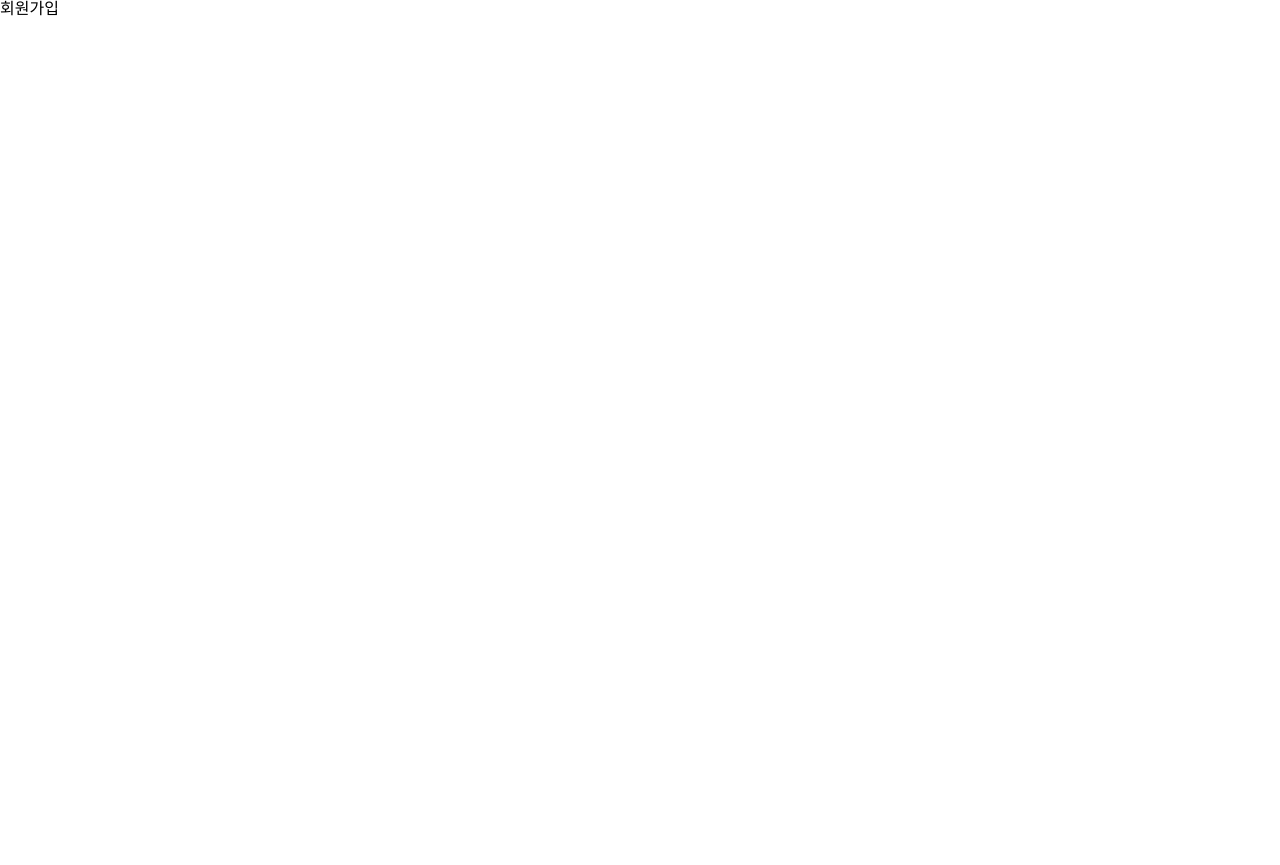
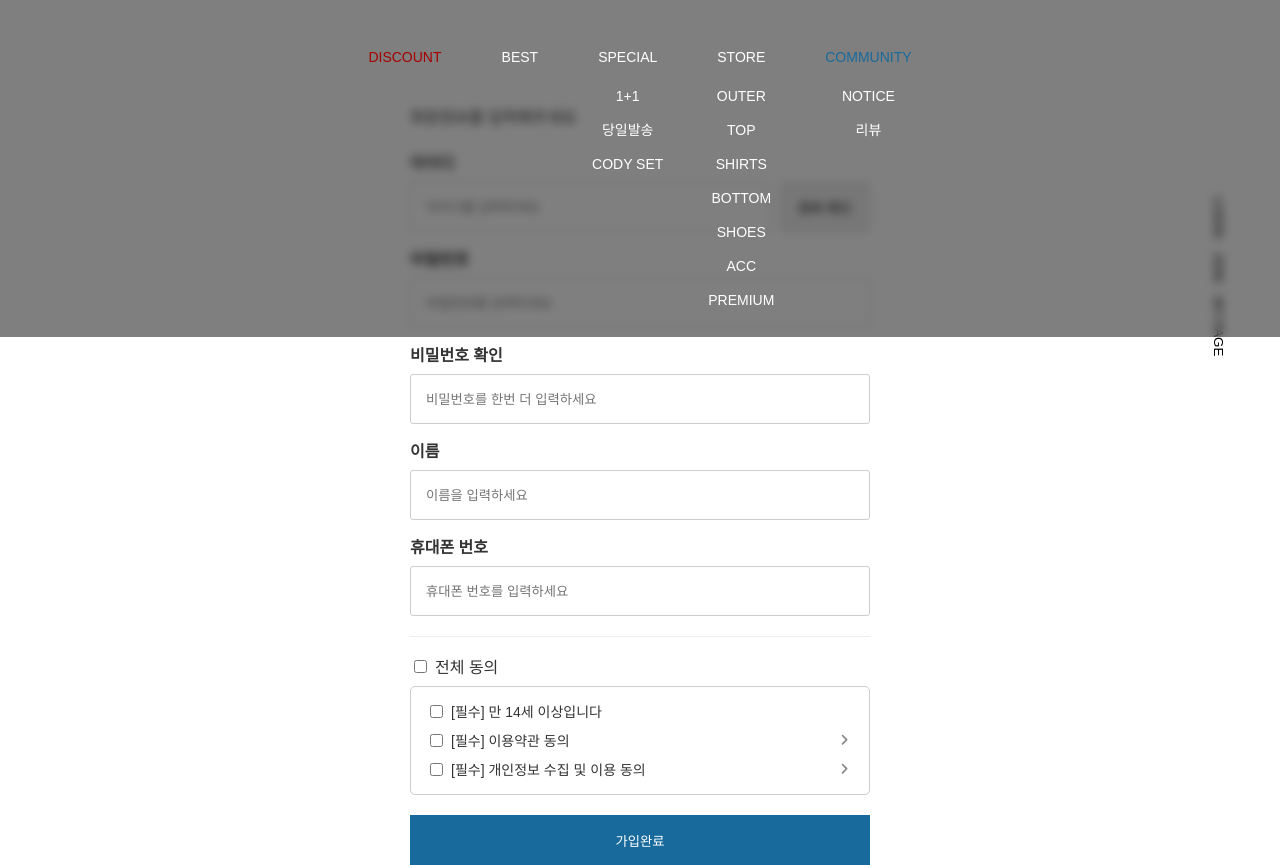
Before and after one commit to JeongbinYoon/shopping-mall, a React (Create React App) app: page /join in a window 1280 px wide. Before the commit the page ends 800 px from the top, so only its background shows below. Built offline with nearby package versions, Linux system fonts and the light colour scheme.

Commit message:
Create Join: style

```diff
--- a/src/App.tsx
+++ b/src/App.tsx
@@ -32,6 +32,7 @@ footer, header, hgroup, menu, nav, section {
 }
 body {
 	line-height: 1;
+  color: #333;
 }
 ol, ul {
 	list-style: none;
--- a/src/atoms.ts
+++ b/src/atoms.ts
@@ -621,6 +621,7 @@ export const discountItemState = atom<IItem[]>({
   ],
 });
 
+// 옵션 선택
 export interface selectOption {
   color?: string | null;
   size?: string | null;
@@ -645,6 +646,12 @@ export const selectedItemState = atom<selectOption[]>({
       size: null,
     },
   ],
+});
+
+// 관심상품 등록
+export const isLikedState = atom<boolean>({
+  key: "isliked",
+  default: false,
 });
 
 // 상세정보 탭
--- a/src/components/NewItem.tsx
+++ b/src/components/NewItem.tsx
@@ -31,7 +31,7 @@ function NewItem() {
     slidesToShow: 4,
     slidesToScroll: 1,
     swipeToSlide: true,
-    autoplay: false,
+    autoplay: true,
     autoplaySpeed: 2500,
     pauseOnHover: true,
   };
--- a/src/detail.json
+++ b/src/detail.json
@@ -14,7 +14,7 @@
     "discountRate": 30,
     "color": ["블랙", "그레이", "오트밀", "화이트멜란지"],
     "size": ["S", "M", "L", "XL", "2XL"],
-    "category": ["DISCOUNT", "overnightShipping"],
+    "category": ["discount", "overnightShipping"],
     "summary": "기본중에 기본!\n맨인스토어 자체제작! 감탄 레이어드 분또 티셔츠!\n2만장이상의 판매량과 수많은 후기가 입증합니다!\ncheck point!\n1. 브랜드에서만 사용되는 고급 기능성 분또 원단으로 탄탄하게 착용 가능!\n2. 오랜기간 입어도 줄거나 늘어남이 없는 기능성 티!\n3. 여러번의 샘플링을 통한 핏, 늘어남 없는 라운드부분에 특별히 신경써서 제작!\n4. 단품은 물론 레이어드용으로 적당한 기장감과 트랜디한 앞뒤편차의 트임!\n5. 탄탄한 원단으로 비침이 없으며 건조기에 세탁해도 줄지않는 복원력!\n6. 브랜드 전문 공장에서 제작되어 탄탄한 봉제와 가성비 대비 높은 퀄리티!\n-\nColor - 블랙. 화이트\n-\nSize - M. L, XL\n-\n180/64 L 착용\n-\nM - 어깨 50 가슴 58.5 팔기장 62 총장 앞 67.5 / 뒤 70\nL - 어깨 53 가슴 59 팔기장 63 총장 앞 68.5 / 뒤 71\nXL - 어깨 54 가슴 62 팔기장 64 총장 앞 74 뒤 77\n-\nFabric - 폴리 70% 레이온 26% 스판 4%",
     "stock_quantity": 25,
     "create_date": 1661920032550
--- a/src/routes/Join.tsx
+++ b/src/routes/Join.tsx
@@ -1,5 +1,203 @@
+import styled from "styled-components";
+import Header from "../components/Header";
+import { FontAwesomeIcon } from "@fortawesome/react-fontawesome";
+import { faAngleRight } from "@fortawesome/free-solid-svg-icons";
+
+const Container = styled.div`
+  display: flex;
+  flex-direction: column;
+  max-width: 460px;
+  margin: 0 auto;
+  margin-top: 110px;
+  p {
+    margin-bottom: 10px;
+  }
+`;
+
+const Form = styled.form`
+  display: flex;
+  flex-direction: column;
+
+  .areas {
+    padding-bottom: 20px;
+    margin-bottom: 20px;
+    border-bottom: 1px solid #eee;
+  }
+
+  .submitBtn {
+    height: 50px;
+    margin-top: 20px;
+    color: #fff;
+    background-color: #186a9c;
+    border: none;
+  }
+`;
+
+const Input = styled.input`
+  height: 50px;
+`;
+
+const Area = styled.div`
+  display: flex;
+  flex-direction: column;
+  padding-top: 20px;
+  label {
+    font-weight: 700;
+  }
+  input {
+    margin-top: 10px;
+    padding-left: 15px;
+    border: 1px solid ${(props) => props.theme.borderColor};
+    border-radius: 3px;
+  }
+`;
+
+const IdArea = styled(Area)`
+  flex-direction: row;
+  .idInput {
+    width: 360px;
+    display: flex;
+    flex-direction: column;
+  }
+  .checkId {
+    width: 90px;
+    height: 50px;
+    margin-top: auto;
+    margin-left: auto;
+    border: 1px solid ${(props) => props.theme.borderColor};
+    border-radius: 5px;
+    cursor: pointer;
+  }
+`;
+
+const Terms = styled.div`
+  display: flex;
+  flex-direction: column;
+
+  label {
+    margin-left: 5px;
+  }
+  input:hover {
+    cursor: pointer;
+  }
+  label:hover {
+    cursor: pointer;
+  }
+  .termsArea {
+    padding: 15px;
+    border: 1px solid ${(props) => props.theme.borderColor};
+    border-radius: 5px;
+    .term {
+      display: flex;
+      align-items: center;
+      margin-bottom: 10px;
+      font-size: 14px;
+      button {
+        color: ${(props) => props.theme.textColor2};
+        margin-left: auto;
+        background-color: transparent;
+        border: none;
+        cursor: pointer;
+      }
+    }
+    .term:last-child {
+      margin: 0;
+    }
+  }
+
+  .checkAll {
+    margin-bottom: 10px;
+  }
+`;
+
 function Join() {
-  return <div>회원가입</div>;
+  return (
+    <>
+      <Header />
+      <Container>
+        <p>회원정보를 입력해주세요</p>
+        <Form>
+          <div className="areas">
+            <IdArea className="idArea">
+              <div className="idInput">
+                <label htmlFor="id">아이디</label>
+                <Input
+                  type="text"
+                  placeholder="아이디를 입력하세요"
+                  name="id"
+                />
+              </div>
+              <button className="checkId">중복 확인</button>
+            </IdArea>
+
+            <Area>
+              <label htmlFor="pw">비밀번호</label>
+              <Input
+                type="password"
+                placeholder="비밀번호를 입력하세요"
+                name="pw"
+              />
+            </Area>
+
+            <Area>
+              <label htmlFor="pw2">비밀번호 확인</label>
+              <Input
+                type="password"
+                placeholder="비밀번호를 한번 더 입력하세요"
+                name="pw2"
+              />
+            </Area>
+
+            <Area>
+              <label htmlFor="name">이름</label>
+              <Input type="text" placeholder="이름을 입력하세요" name="name" />
+            </Area>
+
+            <Area>
+              <label htmlFor="pw2">휴대폰 번호</label>
+              <Input
+                type="number"
+                placeholder="휴대폰 번호를 입력하세요"
+                name="pw2"
+              />
+            </Area>
+          </div>
+
+          <Terms>
+            <div className="checkAll">
+              <input type="checkbox" id="checkAll" />
+              <label htmlFor="checkAll">전체 동의</label>
+            </div>
+            <div className="termsArea">
+              <div className="term">
+                <input type="checkbox" id="terms14" />
+                <label htmlFor="terms14">[필수] 만 14세 이상입니다</label>
+              </div>
+              <div className="term">
+                <input type="checkbox" id="termsService" />
+                <label htmlFor="termsService">[필수] 이용약관 동의</label>
+                <button>
+                  <FontAwesomeIcon icon={faAngleRight} />
+                </button>
+              </div>
+              <div className="term">
+                <input type="checkbox" />
+                <label htmlFor="termsPrivacyCollect">
+                  [필수] 개인정보 수집 및 이용 동의
+                </label>
+
+                <button>
+                  <FontAwesomeIcon icon={faAngleRight} />
+                </button>
+              </div>
+            </div>
+          </Terms>
+
+          <input className="submitBtn" value={"가입완료"} type="submit" />
+        </Form>
+      </Container>
+    </>
+  );
 }
 
 export default Join;
--- a/src/routes/Product_detail.tsx
+++ b/src/routes/Product_detail.tsx
@@ -3,9 +3,14 @@ import { Link, useParams } from "react-router-dom";
 import { useRecoilState, useSetRecoilState } from "recoil";
 import styled from "styled-components";
 import { FontAwesomeIcon } from "@fortawesome/react-fontawesome";
-import { faCircleXmark } from "@fortawesome/free-solid-svg-icons";
+import {
+  faCircleXmark,
+  faHeart as faSolidHeart,
+} from "@fortawesome/free-solid-svg-icons";
+import { faHeart } from "@fortawesome/free-regular-svg-icons";
 import {
   IReview,
+  isLikedState,
   ITabInfo,
   reviewState,
   selectColorState,
@@ -152,13 +157,20 @@ const DetailArea = styled.div`
         height: 50px;
         margin-right: 10px;
         background-color: transparent;
+        color: ${(props) => props.theme.textColor2};
         font-size: 18px;
         border: 1px solid ${(props) => props.theme.borderColor};
         cursor: pointer;
       }
       .likeBtn {
         min-width: 50px;
+        display: flex;
+        justify-content: center;
+        align-items: center;
         border-radius: 50%;
+      }
+      .likeBtn.active {
+        color: #f86364;
       }
       .cartBtn {
         width: 50%;
@@ -294,6 +306,11 @@ function Product_detail() {
     tab.classList.add("active");
   };
 
+  // 관심상품 등록
+  const [isLiked, setIsLiked] = useRecoilState<boolean>(isLikedState);
+  const likeBtnClick = (): any => {
+    setIsLiked((current) => !current);
+  };
   return (
     <>
       <Header />
@@ -405,7 +422,16 @@ function Product_detail() {
             </div>
 
             <div className="itemButtons">
-              <button className="likeBtn">♡</button>
+              {isLiked ? (
+                <button onClick={likeBtnClick} className="likeBtn active">
+                  <FontAwesomeIcon icon={faSolidHeart} />
+                </button>
+              ) : (
+                <button onClick={likeBtnClick} className="likeBtn">
+                  <FontAwesomeIcon icon={faHeart} />
+                </button>
+              )}
+
               <button onClick={addCart} className="cartBtn">
                 장바구니
               </button>
--- a/src/theme.ts
+++ b/src/theme.ts
@@ -17,6 +17,7 @@ export const lightTheme: DefaultTheme = {
   headerHoverColor: "#FFFFFF",
   buttonColor: "#777777",
   borderColor: "#CCCCCC",
+  borderDarkColor: "#333333",
   mobile: `(max-width:${size.mobile})`,
   tabletS: `(max-width:${size.tabletS})`,
   tabletM: `(max-width:${size.tabletM})`,
```
